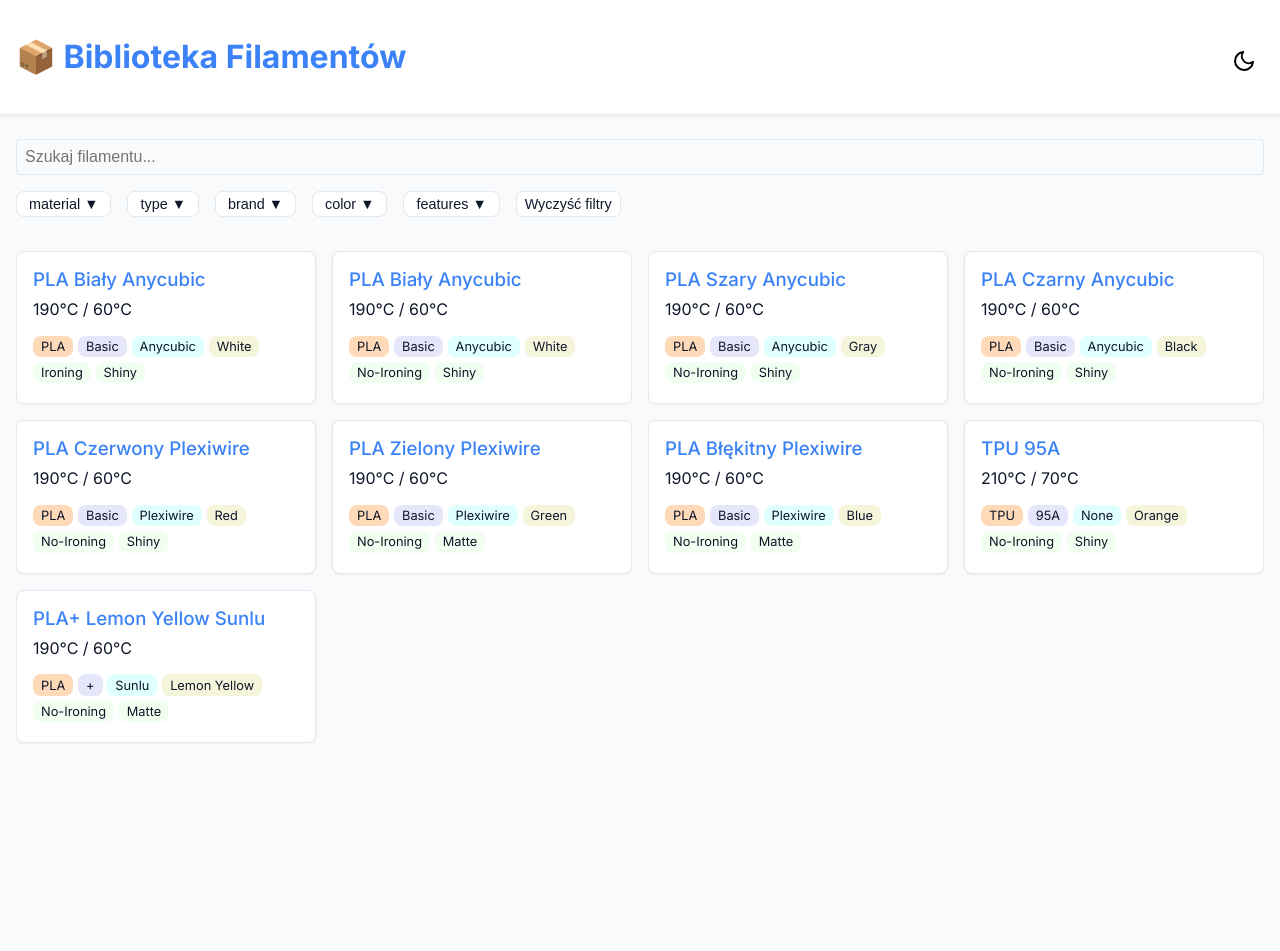
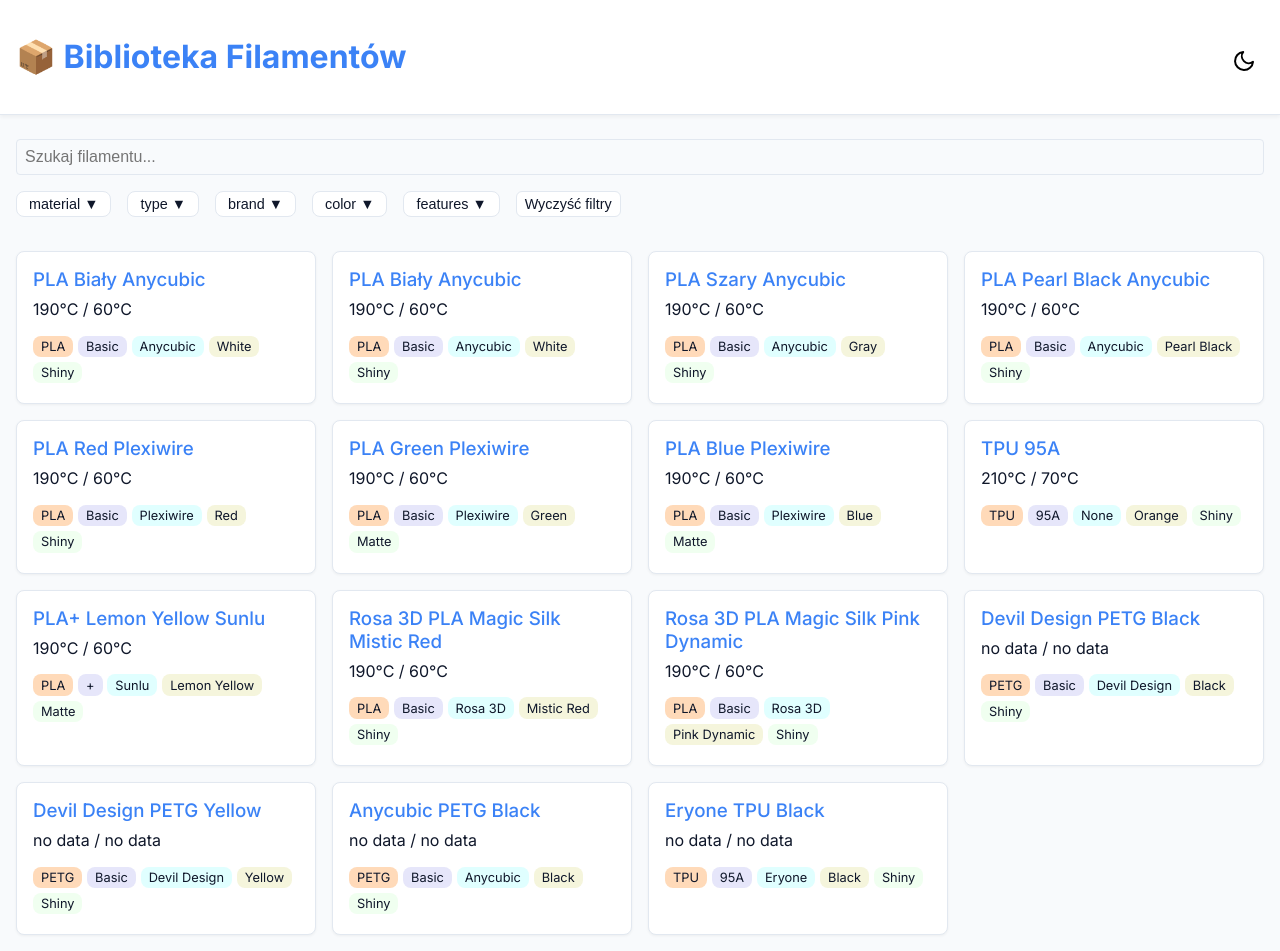
Before and after one commit to CeDwukropek/cedwukropek.github.io, a React (Create React App) app: page /#/ in a window 1280 px wide. Before the commit the page ends 800 px from the top, so only its background shows below. Built offline with nearby package versions, Linux system fonts and the light colour scheme.

Commit message:
Quantity color and clearing data

```diff
--- a/public/filaments.json
+++ b/public/filaments.json
@@ -2,14 +2,13 @@
   {
     "id": "1",
     "name": "PLA Biały Anycubic",
-    "type": "PLA",
-    "quantity": 1000,
+    "quantity": 3800,
     "tags": {
       "material": ["PLA"],
       "type": ["Basic"],
       "brand": ["Anycubic"],
       "color": ["White"],
-      "features": ["Ironing", "Shiny"]
+      "features": ["Shiny"]
     },
     "settings": {
       "Printer Settings": {
@@ -47,14 +46,13 @@
   {
     "id": "2",
     "name": "PLA Biały Anycubic",
-    "type": "PLA",
     "quantity": 0,
     "tags": {
       "material": ["PLA"],
       "type": ["Basic"],
       "brand": ["Anycubic"],
       "color": ["White"],
-      "features": ["No-Ironing", "Shiny"]
+      "features": ["Shiny"]
     },
     "settings": {
       "Printer Settings": {
@@ -92,14 +90,13 @@
   {
     "id": "3",
     "name": "PLA Szary Anycubic",
-    "type": "PLA",
-    "quantity": 0,
+    "quantity": 1950,
     "tags": {
       "material": ["PLA"],
       "type": ["Basic"],
       "brand": ["Anycubic"],
       "color": ["Gray"],
-      "features": ["No-Ironing", "Shiny"]
+      "features": ["Shiny"]
     },
     "settings": {
       "Printer Settings": {
@@ -136,15 +133,14 @@
   },
   {
     "id": "4",
-    "name": "PLA Czarny Anycubic",
-    "type": "PLA",
-    "quantity": 0,
+    "name": "PLA Pearl Black Anycubic",
+    "quantity": 1200,
     "tags": {
       "material": ["PLA"],
       "type": ["Basic"],
       "brand": ["Anycubic"],
-      "color": ["Black"],
-      "features": ["No-Ironing", "Shiny"]
+      "color": ["Pearl Black"],
+      "features": ["Shiny"]
     },
     "settings": {
       "Printer Settings": {
@@ -181,15 +177,14 @@
   },
   {
     "id": "5",
-    "name": "PLA Czerwony Plexiwire",
-    "type": "PLA",
-    "quantity": 0,
+    "name": "PLA Red Plexiwire",
+    "quantity": 250,
     "tags": {
       "material": ["PLA"],
       "type": ["Basic"],
       "brand": ["Plexiwire"],
       "color": ["Red"],
-      "features": ["No-Ironing", "Shiny"]
+      "features": ["Shiny"]
     },
     "settings": {
       "Printer Settings": {
@@ -226,15 +221,14 @@
   },
   {
     "id": "6",
-    "name": "PLA Zielony Plexiwire",
-    "type": "PLA",
-    "quantity": 0,
+    "name": "PLA Green Plexiwire",
+    "quantity": 300,
     "tags": {
       "material": ["PLA"],
       "type": ["Basic"],
       "brand": ["Plexiwire"],
       "color": ["Green"],
-      "features": ["No-Ironing", "Matte"]
+      "features": ["Matte"]
     },
     "settings": {
       "Printer Settings": {
@@ -271,15 +265,14 @@
   },
   {
     "id": "7",
-    "name": "PLA Błękitny Plexiwire",
-    "type": "PLA",
-    "quantity": 0,
+    "name": "PLA Blue Plexiwire",
+    "quantity": 200,
     "tags": {
       "material": ["PLA"],
       "type": ["Basic"],
       "brand": ["Plexiwire"],
       "color": ["Blue"],
-      "features": ["No-Ironing", "Matte"]
+      "features": ["Matte"]
     },
     "settings": {
       "Printer Settings": {
@@ -317,14 +310,13 @@
   {
     "id": "8",
     "name": "TPU 95A",
-    "type": "TPU",
-    "quantity": 0,
+    "quantity": 200,
     "tags": {
       "material": ["TPU"],
       "type": ["95A"],
       "brand": ["None"],
       "color": ["Orange"],
-      "features": ["No-Ironing", "Shiny"]
+      "features": ["Shiny"]
     },
     "settings": {
       "Printer Settings": {
@@ -362,14 +354,13 @@
   {
     "id": "9",
     "name": "PLA+ Lemon Yellow Sunlu",
-    "type": "PLA+",
-    "quantity": 0,
+    "quantity": 223,
     "tags": {
       "material": ["PLA"],
       "type": ["+"],
       "brand": ["Sunlu"],
       "color": ["Lemon Yellow"],
-      "features": ["No-Ironing", "Matte"]
+      "features": ["Matte"]
     },
     "settings": {
       "Printer Settings": {
@@ -401,7 +392,271 @@
         "inset": "no data"
       }
     },
-    "buyLink": "https://www.amazon.pl/SUNLU-Cytrynowo-Żólty-Sloneczny-Pomarańcz-Wiśniowo-Czerwony/dp/B0BTNT7PTM/ref=sr_1_1_sspa?__mk_pl_PL=ÅMÅŽÕÑ&crid=2CVB5QV6WTGIE&dib=eyJ2IjoiMSJ9.2976J60TZ4Rtd2ITcdA8cySUOjBHrqKORWHI4tgjhp-5f5KmMJuKJhWdZoDogkPm0OvzQfsEIeDG93VVjZB6Ox3sKKaBN70m1nQKsD3dPUvcZPa5dfzte4r_9ovrAP6kCGfh4JCghqjFE6MF5JEX08u2ctAz7jV5zuvMjIxAttH-BvIFHo86ib6p2S86upVzKTmVaOOrFuXfvVPb02MhFEuHV_vki9EdHSUsDB9PL__le9gYJwye6_Njk3AjyNRlNz4JKCv4gL74dp97Of6ytVJq93h5XwhYmBLeTYQt3wo.nlLlQbvZZKuLJ4p1awfAibR0J9WHoxNpCmGjqge7R8A&dib_tag=se&keywords=pla%2Bsunlu%2BCytrynowo-Żółty&qid=1757237924&sprefix=pla%2Bsunlu%2Bcytrynowo-żółty%2Caps%2C123&sr=8-1-spons&sp_csd=d2lkZ2V0TmFtZT1zcF9hdGY&th=1",
+    "buyLink": "https://www.google.com/search?q=https://www.amazon.pl/SUNLU-Cytrynowo-%C5%BB%C3%B3lty-Sloneczny-Pomara%C5%84cz-Wi%C5%9Bniowo-Czerwony/dp/B0BTNT7PTM/ref%3Dsr_1_1_sspa%3F__mk_pl_PL%3D%C3%85M%C3%85%C5%BD%C3%95%C3%91%26crid%3D2CVB5QV6WTGIE%26dib%3DeyJ2IjoiMSJ9.2976J60TZ4Rtd2ITcdA8cySUOjBHrqKORWHI4tgjhp-5f5KmMJuJKhWdZoDogkPm0OvzQfsEIeDG93VVjZB6Ox3sKKaBN70m1nQKsD3dPUvcZPa5dfzte4r_9ovrAP6kCGfh4JCghqjFE6MF5JEX08u2ctAz7jV5zuvMjIxAttH-BvIFHo86ib6p2S86upVzKTmVaOOrFuXfvVPb02MhFEuHV_vki9EdHSUsDB9PL__le9gYJwye6_Njk3AjyNRlNz4JKCv4gL74dp97Of6ytVJq93h5XwhYmBLeTYQt3wo.nlLlQbvZZKuLJ4p1awfAibR0J9WHoxNpCmGjqge7R8A%26dib_tag%3Dse%26keywords%3Dpla%252Bsunlu%252BCytrynowo-%C5%BB%C3%B3%C5%82ty%26qid%3D1757237924%26sprefix%3Dpla%252Bsunlu%252Bcytrynowo-%C5%BC%C3%B3%C5%82ty%252Caps%252C123%26sr%3D8-1-spons%26sp_csd%3Dd2lkZ2V0TmFtZT1zcF9hdGY%26th%3D1",
     "image": "pla-bialy-noironing.jpg"
+  },
+  {
+    "id": "10",
+    "name": "Rosa 3D PLA Magic Silk Mistic Red",
+    "quantity": 100,
+    "tags": {
+      "material": ["PLA"],
+      "type": ["Basic"],
+      "brand": ["Rosa 3D"],
+      "color": ["Mistic Red"],
+      "features": ["Shiny"]
+    },
+    "settings": {
+      "Printer Settings": {
+        "layer height": "0.2mm",
+        "temperature": "190°C",
+        "bed": "60°C",
+        "glue": "not required"
+      },
+      "Printing Speeds": {
+        "inner wall": "50mm/s",
+        "outer wall": "50mm/s",
+        "infill": "60mm/s",
+        "initial layer": "15mm/s",
+        "travel": "150mm/s"
+      },
+      "Retraction": {
+        "length": "1mm",
+        "speed": "25mm/s"
+      },
+      "Filament Details": {
+        "diameter": "1.75mm",
+        "flow": "98%"
+      },
+      "Ironing": {
+        "pattern": "no data",
+        "speed": "no data",
+        "flow": "no data",
+        "line spacing": "no data",
+        "inset": "no data"
+      }
+    },
+    "buyLink": "https://www.rosa3d.pl/filament-3d-pla-magic-silk-mistic-red?gad_source=1&gad_campaignid=22637014060&gclid=CjwKCAjw_fnFBhB0EiwAH_MfZvmcjXqP1s3sF-_voehg9U849r7emwp7V5j63brjOYz2vPkNlvFy4xoCTiMQAvD_BwE",
+    "image": "pla-bialy-noironing.jpg"
+  },
+  {
+    "id": "11",
+    "name": "Rosa 3D PLA Magic Silk Pink Dynamic",
+    "quantity": 100,
+    "tags": {
+      "material": ["PLA"],
+      "type": ["Basic"],
+      "brand": ["Rosa 3D"],
+      "color": ["Pink Dynamic"],
+      "features": ["Shiny"]
+    },
+    "settings": {
+      "Printer Settings": {
+        "layer height": "0.2mm",
+        "temperature": "190°C",
+        "bed": "60°C",
+        "glue": "not required"
+      },
+      "Printing Speeds": {
+        "inner wall": "50mm/s",
+        "outer wall": "50mm/s",
+        "infill": "60mm/s",
+        "initial layer": "15mm/s",
+        "travel": "150mm/s"
+      },
+      "Retraction": {
+        "length": "1mm",
+        "speed": "25mm/s"
+      },
+      "Filament Details": {
+        "diameter": "1.75mm",
+        "flow": "98%"
+      },
+      "Ironing": {
+        "pattern": "no data",
+        "speed": "no data",
+        "flow": "no data",
+        "line spacing": "no data",
+        "inset": "no data"
+      }
+    },
+    "buyLink": "https://www.rosa3d.pl/filament-3d-pla-magic-silk-pink-dynamic?gad_source=1&gad_campaignid=22637014060&gclid=CjwKCAjw_fnFBhB0EiwAH_MfZluIdoIQqWNfH8qhpyAy83PKrRnrbsk2rZyp8tnDmJ5Av-GFKR_siBoCUxAQAvD_BwE",
+    "image": "sfdsdfsdfsf.jpg"
+  },
+  {
+    "id": "12",
+    "name": "Devil Design PETG Black",
+    "quantity": 800,
+    "tags": {
+      "material": ["PETG"],
+      "type": ["Basic"],
+      "brand": ["Devil Design"],
+      "color": ["Black"],
+      "features": ["Shiny"]
+    },
+    "settings": {
+      "Printer Settings": {
+        "layer height": "no data",
+        "temperature": "no data",
+        "bed": "no data",
+        "glue": "required"
+      },
+      "Printing Speeds": {
+        "inner wall": "50mm/s",
+        "outer wall": "50mm/s",
+        "infill": "60mm/s",
+        "initial layer": "15mm/s",
+        "travel": "150mm/s"
+      },
+      "Retraction": {
+        "length": "no data",
+        "speed": "no data"
+      },
+      "Filament Details": {
+        "diameter": "1.75mm",
+        "flow": "98%"
+      },
+      "Ironing": {
+        "pattern": "no data",
+        "speed": "no data",
+        "flow": "no data",
+        "line spacing": "no data",
+        "inset": "no data"
+      }
+    },
+    "buyLink": "https://allegro.pl/oferta/devil-design-pet-g-1-75mm-1kg-black-czarny-13636671814?offerId=13636671814&inventoryUnitId=6r7E9GDSBRwQ_D-p15zkjQ&adGroupId=YzhkMTk1MzYtYjllMS00ZWY2LWI0MGYtNjljMzQwOTNjYjFmAA&campaignId=Yzg2MDI1YTQtMTY5Mi00ODljLTllY2QtY2RiNTgyM2M3M2YzAA&clientId=OTEzMzkxODUA&sig=8e339a3fb61ae7b93dedc72de97f29af&utm_feed=aa34192d-eee2-4419-9a9a-de66b9dfae24&utm_content=bpg&utm_source=google&utm_medium=ads&gad_source=1&gad_campaignid=20775991348&gclid=CjwKCAjw_fnFBhB0EiwAH_MfZvDquouqAs2YxPu_5jkRd8UEGvrZe8vwRa9Fcjs7KLAyaKze3lRjexoCYC4QAvD_BwE",
+    "image": ""
+  },
+  {
+    "id": "13",
+    "name": "Devil Design PETG Yellow",
+    "quantity": 600,
+    "tags": {
+      "material": ["PETG"],
+      "type": ["Basic"],
+      "brand": ["Devil Design"],
+      "color": ["Yellow"],
+      "features": ["Shiny"]
+    },
+    "settings": {
+      "Printer Settings": {
+        "layer height": "no data",
+        "temperature": "no data",
+        "bed": "no data",
+        "glue": "required"
+      },
+      "Printing Speeds": {
+        "inner wall": "50mm/s",
+        "outer wall": "50mm/s",
+        "infill": "60mm/s",
+        "initial layer": "15mm/s",
+        "travel": "150mm/s"
+      },
+      "Retraction": {
+        "length": "no data",
+        "speed": "no data"
+      },
+      "Filament Details": {
+        "diameter": "1.75mm",
+        "flow": "98%"
+      },
+      "Ironing": {
+        "pattern": "no data",
+        "speed": "no data",
+        "flow": "no data",
+        "line spacing": "no data",
+        "inset": "no data"
+      }
+    },
+    "buyLink": "https://botland.com.pl/filamenty-petg/15239-filament-devil-design-petg-175mm-1kg-bright-yellow-5902280030218.html?cd=20301957095&ad=&kd=&gad_source=1&gad_campaignid=20301958073&gclid=CjwKCAjw_fnFBhB0EiwAH_MfZo3oX9lMWQ0ChVMoMbUkTBY5uT-Q8pobOMMZF74QAFpEmJX1tlLevhoCbVkQAvD_BwE",
+    "image": ""
+  },
+  {
+    "id": "14",
+    "name": "Anycubic PETG Black",
+    "quantity": 1000,
+    "tags": {
+      "material": ["PETG"],
+      "type": ["Basic"],
+      "brand": ["Anycubic"],
+      "color": ["Black"],
+      "features": ["Shiny"]
+    },
+    "settings": {
+      "Printer Settings": {
+        "layer height": "no data",
+        "temperature": "no data",
+        "bed": "no data",
+        "glue": "required"
+      },
+      "Printing Speeds": {
+        "inner wall": "50mm/s",
+        "outer wall": "50mm/s",
+        "infill": "60mm/s",
+        "initial layer": "15mm/s",
+        "travel": "150mm/s"
+      },
+      "Retraction": {
+        "length": "no data",
+        "speed": "no data"
+      },
+      "Filament Details": {
+        "diameter": "1.75mm",
+        "flow": "98%"
+      },
+      "Ironing": {
+        "pattern": "no data",
+        "speed": "no data",
+        "flow": "no data",
+        "line spacing": "no data",
+        "inset": "no data"
+      }
+    },
+    "buyLink": "https://anycubicofficial.pl/products/petg-filament?variant=46971735605557",
+    "image": ""
+  },
+  {
+    "id": "15",
+    "name": "Eryone TPU Black",
+    "quantity": 1000,
+    "tags": {
+      "material": ["TPU"],
+      "type": ["95A"],
+      "brand": ["Eryone"],
+      "color": ["Black"],
+      "features": ["Shiny"]
+    },
+    "settings": {
+      "Printer Settings": {
+        "layer height": "0.2mm",
+        "temperature": "no data",
+        "bed": "no data",
+        "glue": "not required"
+      },
+      "Printing Speeds": {
+        "inner wall": "no data",
+        "outer wall": "no data",
+        "infill": "no data",
+        "initial layer": "no data",
+        "travel": "no data"
+      },
+      "Retraction": {
+        "length": "no data",
+        "speed": "no data"
+      },
+      "Filament Details": {
+        "diameter": "1.75mm",
+        "flow": "98%"
+      },
+      "Ironing": {
+        "pattern": "no data",
+        "speed": "no data",
+        "flow": "no data",
+        "line spacing": "no data",
+        "inset": "no data"
+      }
+    },
+    "buyLink": "https://eryone3d.com/collections/standard-tpu-1kg/products/tpu",
+    "image": ""
   }
 ]
```
Also changed, not shown: public/filamentTemplate.json (added, +46 -0 lines), src/pages/FilamentDetail.js (+8 -4 lines), src/pages/FilamentDetails.css (+8 -0 lines), src/styles.css (+0 -12 lines).
